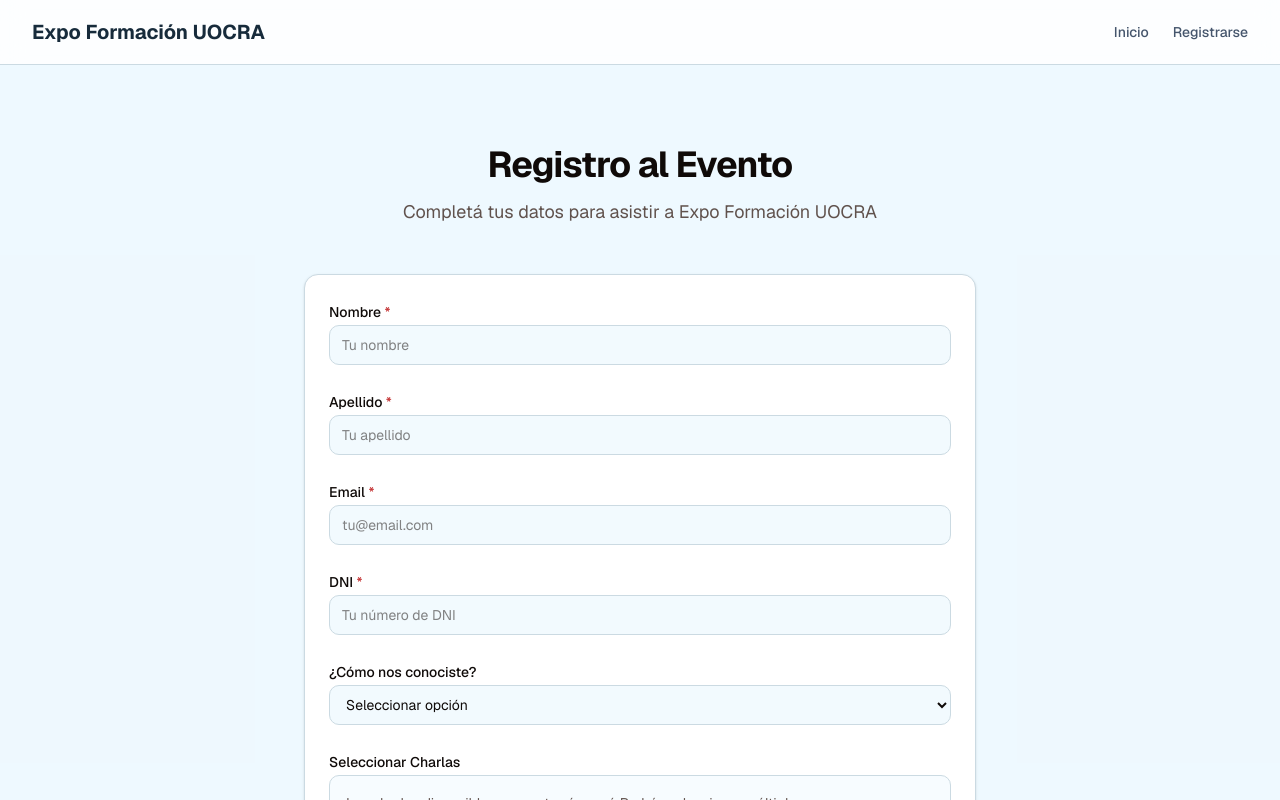
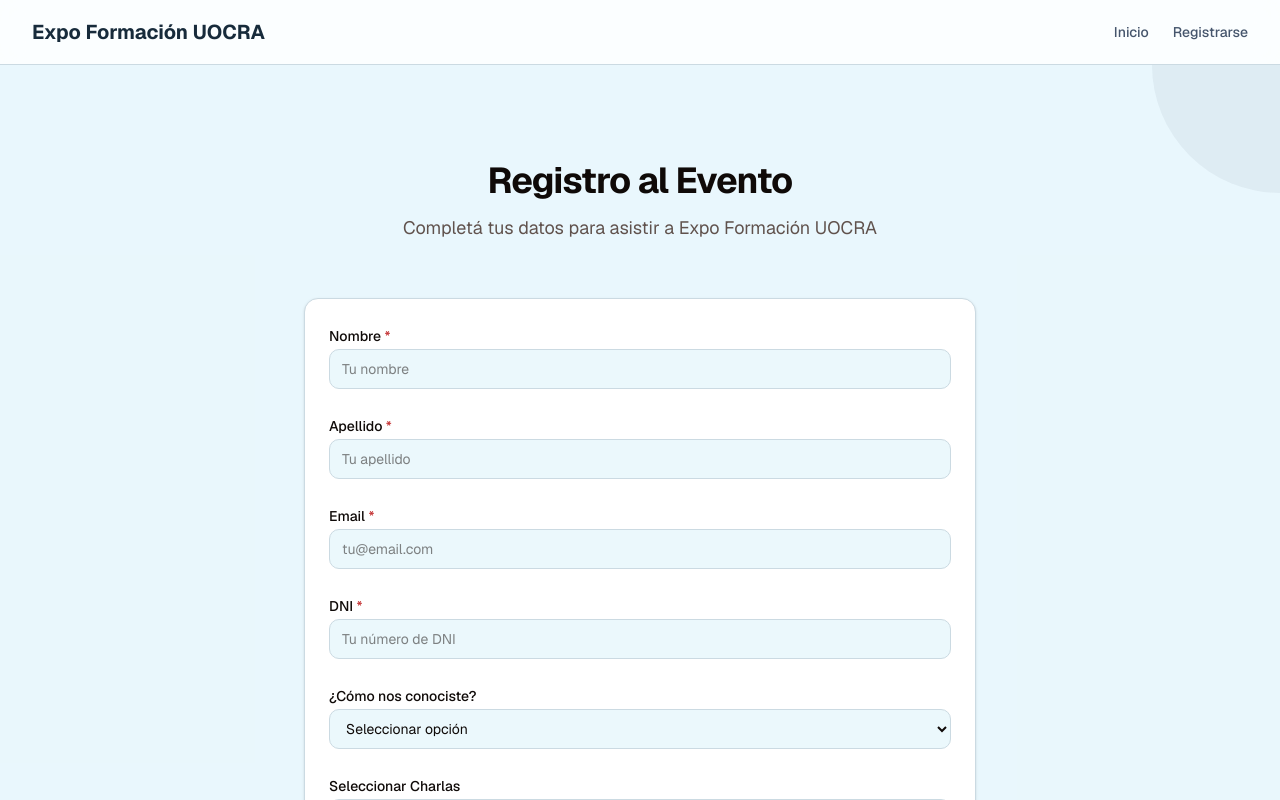
Before and after one commit to FacuPedrazzoli/Expo-Formacion-Uocra, a Next.js app: page /register in a window 1280 px wide. Shown: the top 800 px of the page. Built offline with nearby package versions, Linux system fonts and the light colour scheme.

Commit message:
refactor: restyle landing page with UOCRA legacy design - alternating section colors, geometric shapes, dark hero, legacy cards

```diff
--- a/src/app/globals.css
+++ b/src/app/globals.css
@@ -39,6 +39,14 @@
   --color-popover: var(--popover);
   --color-card-foreground: var(--card-foreground);
   --color-card: var(--card);
+  --color-primary-dark: var(--primary-dark);
+  --color-primary-light: var(--primary-light);
+  --color-secondary-dark: var(--secondary-dark);
+  --color-accent-hover: var(--accent-hover);
+  --color-bg-primary: var(--bg-primary);
+  --color-bg-secondary: var(--bg-secondary);
+  --color-bg-dark: var(--bg-dark);
+  --color-bg-darker: var(--bg-darker);
   --radius-sm: calc(var(--radius) * 0.6);
   --radius-md: calc(var(--radius) * 0.8);
   --radius-lg: var(--radius);
@@ -62,23 +70,35 @@
 
 :root {
   /* Base colors - warm off-white for reduced eye strain */
-  --background: oklch(0.98 0.01 230);     /* #f8fafc - soft off-white */
+  --background: oklch(0.97 0.015 220);     /* #f0f8fa - UOCRA background */
   --foreground: oklch(0.15 0.01 40);     /* #1e293b - slate-900 for better contrast than #000 */
 
   /* Primary - UOCRA Dark Blue */
   --primary: oklch(0.28 0.04 245);        /* #124565 */
   --primary-foreground: oklch(0.98 0 0); /* white text on primary */
 
+  /* Primary variants */
+  --primary-dark: oklch(0.22 0.03 245);    /* #0d3650 */
+  --primary-light: oklch(0.35 0.05 245);   /* #1a5a80 */
+
   /* Secondary - Teal */
   --secondary: oklch(0.45 0.12 185);       /* #25848d */
   --secondary-foreground: oklch(0.98 0 0);
+  --secondary-dark: oklch(0.38 0.10 185);  /* #1e6b74 */
 
   /* Accent - Light Teal */
   --accent: oklch(0.60 0.15 175);          /* #56bcb8 */
   --accent-foreground: oklch(0.15 0.01 40); /* dark text on accent */
+  --accent-hover: oklch(0.65 0.15 175);     /* #68caca */
 
   /* Accent Yellow - for highlights */
   --color-accent-yellow: oklch(0.75 0.15 50); /* #e2c048 */
+
+  /* Background variants */
+  --bg-primary: oklch(0.97 0.015 220);      /* #f0f8fa */
+  --bg-secondary: oklch(0.91 0.02 220);     /* #e8f4f7 */
+  --bg-dark: oklch(0.12 0.01 260);          /* #1a1a2e */
+  --bg-darker: oklch(0.08 0.01 260);        /* #0d1b2a */
 
   /* Muted colors - improved for accessibility */
   --muted: oklch(0.96 0.02 230);
@@ -174,3 +194,84 @@
     @apply text-zinc-900 font-semibold;
   }
 }
+
+/* Geometric decorative shapes */
+.geometric-circle {
+  position: absolute;
+  border-radius: 50%;
+  opacity: 0.15;
+}
+
+.geometric-triangle {
+  position: absolute;
+  width: 0;
+  height: 0;
+  opacity: 0.1;
+}
+
+.floating-element {
+  position: absolute;
+  border-radius: 50%;
+  filter: blur(40px);
+  animation: float 6s ease-in-out infinite;
+}
+
+@keyframes float {
+  0%, 100% {
+    transform: translateY(0) rotate(0deg);
+  }
+  50% {
+    transform: translateY(-20px) rotate(5deg);
+  }
+}
+
+@keyframes float-reverse {
+  0%, 100% {
+    transform: translateY(0) rotate(0deg);
+  }
+  50% {
+    transform: translateY(20px) rotate(-5deg);
+  }
+}
+
+/* Diagonal pattern background */
+.diagonal-pattern {
+  background-image: repeating-linear-gradient(
+    45deg,
+    transparent,
+    transparent 20px,
+    rgba(18, 69, 101, 0.03) 20px,
+    rgba(18, 69, 101, 0.03) 40px
+  );
+}
+
+/* Radial gradient overlay */
+.radial-overlay {
+  background: radial-gradient(ellipse at center, transparent 0%, rgba(0,0,0,0.3) 100%);
+}
+
+/* Card hover effects - Legacy style */
+.legacy-card {
+  @apply border border-slate-200 shadow-md transition-all duration-300;
+}
+
+.legacy-card:hover {
+  @apply -translate-y-1 border-accent shadow-lg;
+}
+
+/* Section separators */
+.section-divider {
+  position: relative;
+}
+
+.section-divider::after {
+  content: '';
+  position: absolute;
+  bottom: 0;
+  left: 50%;
+  transform: translateX(-50%);
+  width: 80px;
+  height: 4px;
+  background: linear-gradient(90deg, var(--primary), var(--accent));
+  border-radius: 2px;
+}
--- a/src/components/sections/GallerySection.tsx
+++ b/src/components/sections/GallerySection.tsx
@@ -18,13 +18,17 @@ interface GallerySectionProps {
 
 export function GallerySection({
   title = 'Galería',
-  subtitle = 'Momento del evento',
+  subtitle = 'Momentos del evento',
   images = [],
 }: GallerySectionProps) {
   return (
-    <Section className="bg-muted/30">
+    <Section variant="primary">
       <Container>
-        <SectionTitle title={title} subtitle={subtitle} />
+        <SectionTitle
+          title={title}
+          subtitle={subtitle}
+          className="[&>h2]:text-white [&>p]:text-white/80"
+        />
 
         <SectionContent>
           <div className="grid grid-cols-2 md:grid-cols-3 lg:grid-cols-4 gap-4">
@@ -36,13 +40,14 @@ export function GallerySection({
                   whileInView={{ opacity: 1, scale: 1 }}
                   transition={{ duration: 0.3, delay: index * 0.05 }}
                   viewport={{ once: true }}
-                  className="aspect-square relative overflow-hidden rounded-lg"
+                  className="aspect-square relative overflow-hidden rounded-lg group cursor-pointer"
                 >
                   <img
                     src={image.src}
                     alt={image.alt || ''}
-                    className="object-cover w-full h-full hover:scale-105 transition-transform duration-300"
+                    className="object-cover w-full h-full group-hover:scale-110 transition-transform duration-500"
                   />
+                  <div className="absolute inset-0 bg-gradient-to-t from-primary/50 to-transparent opacity-0 group-hover:opacity-100 transition-opacity duration-300" />
                 </motion.div>
               ))
             ) : (
@@ -53,9 +58,9 @@ export function GallerySection({
                   whileInView={{ opacity: 1, scale: 1 }}
                   transition={{ duration: 0.3, delay: index * 0.05 }}
                   viewport={{ once: true }}
-                  className="aspect-square bg-muted rounded-lg flex items-center justify-center"
+                  className="aspect-square bg-white/10 rounded-lg flex items-center justify-center backdrop-blur-sm"
                 >
-                  <span className="text-muted-foreground text-sm">Imagen {index + 1}</span>
+                  <span className="text-white/50 text-sm">Imagen {index + 1}</span>
                 </motion.div>
               ))
             )}
--- a/src/components/sections/Section.tsx
+++ b/src/components/sections/Section.tsx
@@ -4,11 +4,45 @@ interface SectionProps {
   children: React.ReactNode;
   className?: string;
   id?: string;
+  variant?: 'default' | 'primary' | 'secondary' | 'dark' | 'accent';
 }
 
-export function Section({ children, className, id }: SectionProps) {
+const variantClasses = {
+  default: 'bg-[#f0f8fa]',
+  primary: 'bg-primary text-primary-foreground',
+  secondary: 'bg-[#e8f4f7]',
+  dark: 'bg-[#1a1a2e] text-white',
+  accent: 'bg-[#e8f4f7]',
+};
+
+export function Section({ children, className, id, variant = 'default' }: SectionProps) {
   return (
-    <section id={id} className={cn('py-12 md:py-16 lg:py-20', className)}>
+    <section id={id} className={cn('py-16 md:py-20 lg:py-24 relative overflow-hidden', variantClasses[variant], className)}>
+      {/* Decorative geometric shapes for each section */}
+      {variant === 'default' && (
+        <>
+          <div className="absolute top-0 right-0 w-64 h-64 bg-primary/5 rounded-full -translate-y-1/2 translate-x-1/2" />
+          <div className="absolute bottom-0 left-0 w-48 h-48 bg-secondary/5 rounded-full translate-y-1/2 -translate-x-1/2" />
+        </>
+      )}
+      {variant === 'primary' && (
+        <>
+          <div className="absolute top-10 right-10 w-0 h-0 border-l-[30px] border-l-transparent border-r-[30px] border-r-transparent border-b-[50px] border-b-white/10" />
+          <div className="absolute bottom-10 left-1/4 w-32 h-32 border border-white/10 rotate-12" />
+        </>
+      )}
+      {variant === 'secondary' && (
+        <>
+          <div className="absolute top-20 left-10 w-24 h-24 bg-primary/10 rounded-lg rotate-6" />
+          <div className="absolute bottom-20 right-10 w-32 h-32 bg-accent/10 rounded-full" />
+        </>
+      )}
+      {variant === 'dark' && (
+        <>
+          <div className="absolute top-0 right-0 w-96 h-96 bg-primary/20 rounded-full -translate-y-1/2 translate-x-1/3" style={{ filter: 'blur(60px)' }} />
+          <div className="absolute bottom-0 left-0 w-64 h-64 bg-secondary/10 rounded-full translate-y-1/2" style={{ filter: 'blur(40px)' }} />
+        </>
+      )}
       {children}
     </section>
   );
@@ -23,7 +57,7 @@ interface SectionTitleProps {
 
 export function SectionTitle({ title, subtitle, className, align = 'center' }: SectionTitleProps) {
   return (
-    <div className={cn('mb-8 md:mb-12', align === 'center' ? 'text-center' : 'text-left', className)}>
+    <div className={cn('mb-10 md:mb-14', align === 'center' ? 'text-center' : 'text-left', className)}>
       <h2 className="text-3xl md:text-4xl font-bold tracking-tight text-foreground">
         {title}
       </h2>
--- a/src/components/sections/SponsorsSection.tsx
+++ b/src/components/sections/SponsorsSection.tsx
@@ -17,7 +17,7 @@ export function SponsorsSection({
   sponsors = [],
 }: SponsorsSectionProps) {
   return (
-    <Section className="bg-muted/30">
+    <Section variant="secondary">
       <Container>
         <SectionTitle title={title} subtitle={subtitle} />
 
@@ -31,17 +31,17 @@ export function SponsorsSection({
                   whileInView={{ opacity: 1, scale: 1 }}
                   transition={{ duration: 0.3, delay: index * 0.05 }}
                   viewport={{ once: true }}
-                  className="flex items-center justify-center p-4"
+                  className="flex items-center justify-center p-4 bg-white rounded-lg border border-slate-100 shadow-sm hover:shadow-md hover:border-accent transition-all duration-300"
                 >
                   <div className="text-center">
                     {sponsor.logoUrl ? (
                       <img
                         src={sponsor.logoUrl}
                         alt={sponsor.name}
-                        className="h-16 w-auto mx-auto grayscale hover:grayscale-0 transition-all"
+                        className="h-12 w-auto mx-auto grayscale hover:grayscale-0 transition-all duration-300"
                       />
                     ) : (
-                      <span className="text-lg font-semibold">{sponsor.name}</span>
+                      <span className="text-lg font-semibold text-primary">{sponsor.name}</span>
                     )}
                   </div>
                 </motion.div>
--- a/src/components/sections/VideoSection.tsx
+++ b/src/components/sections/VideoSection.tsx
@@ -15,7 +15,7 @@ export function VideoSection({ videoUrl, title = 'Video del Evento' }: VideoSect
   const embedUrl = videoUrl.replace('watch?v=', 'embed/').split('&')[0];
 
   return (
-    <Section className="bg-muted/30">
+    <Section variant="default">
       <Container>
         <SectionTitle title={title} />
         <SectionContent>
@@ -24,7 +24,7 @@ export function VideoSection({ videoUrl, title = 'Video del Evento' }: VideoSect
             whileInView={{ opacity: 1, y: 0 }}
             transition={{ duration: 0.4 }}
             viewport={{ once: true }}
-            className="w-full aspect-video rounded-xl overflow-hidden shadow-lg"
+            className="w-full aspect-video rounded-xl overflow-hidden shadow-lg border border-slate-200"
           >
             <iframe
               src={embedUrl}
```
Also changed, not shown: src/app/page.tsx (+9 -9 lines), src/components/sections/HeroSection.tsx (+52 -25 lines), src/components/sections/StandsSection.tsx (+14 -12 lines), src/components/sections/TalksSection.tsx (+35 -24 lines).
